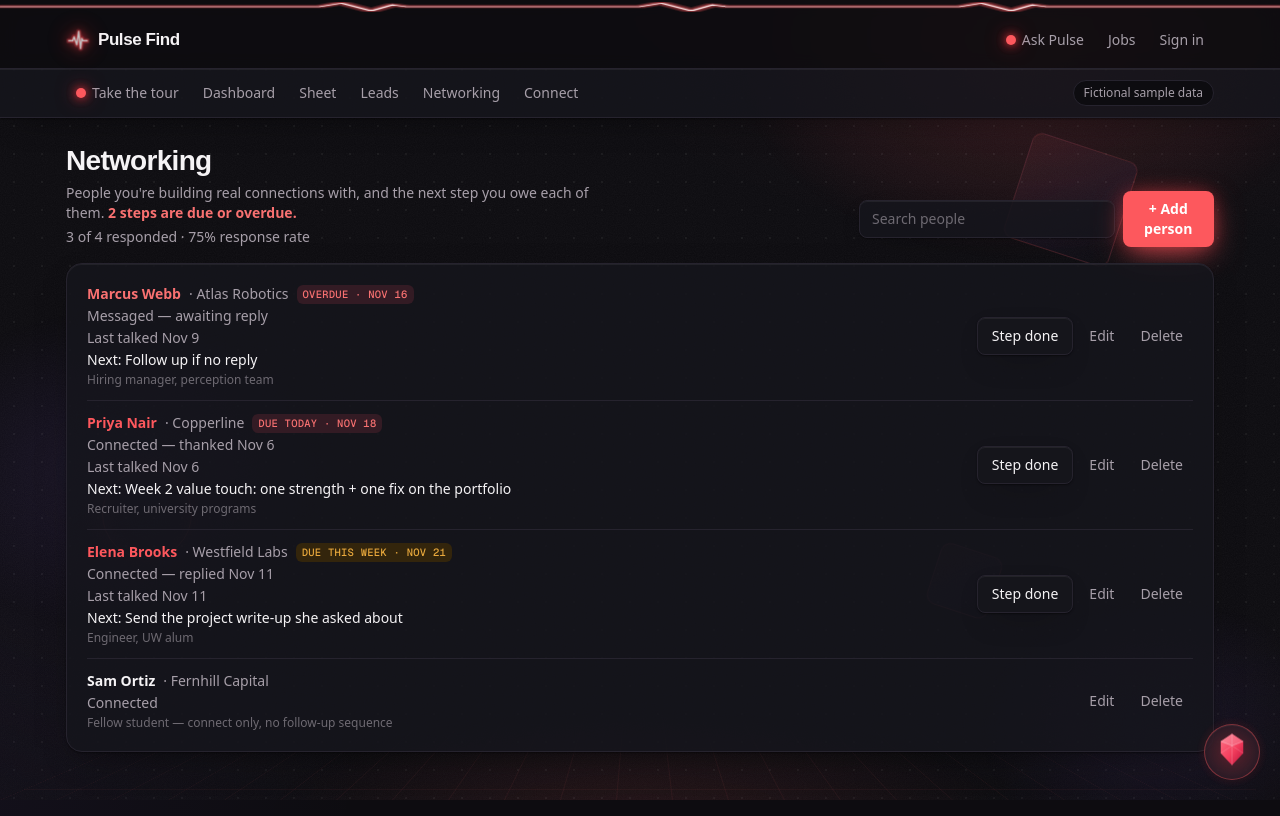
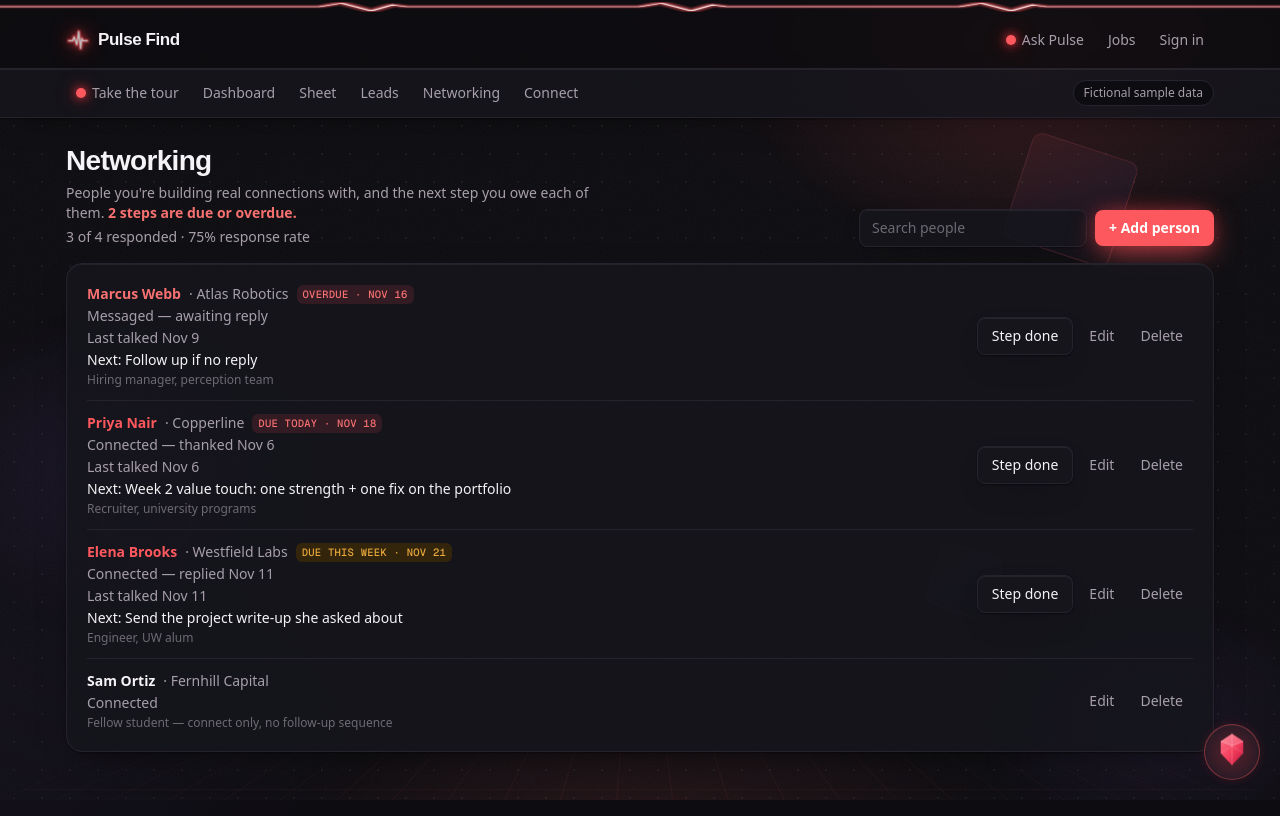
Before and after one commit to kumailrizvi890/Pulse-Find, a Next.js app: page /demo/networking in a window 1280 px wide. Built offline with nearby package versions, Linux system fonts and the light colour scheme; no server answers; a web font is replaced by a local one.

Commit message:
Kept the add person button on one line

```diff
--- a/src/components/pipeline/NetworkingSection.tsx
+++ b/src/components/pipeline/NetworkingSection.tsx
@@ -149,7 +149,7 @@ export function NetworkingSection({ pipeline }: { pipeline: PipelineStore }) {
             onChange={(e) => setQuery(e.target.value)}
             aria-label="Search people"
           />
-          <button className={btn.primary} onClick={() => setForm({ open: true, editing: null })}>+ Add person</button>
+          <button className={cx(btn.primary, "whitespace-nowrap")} onClick={() => setForm({ open: true, editing: null })}>+ Add person</button>
         </div>
       </div>
 
```
